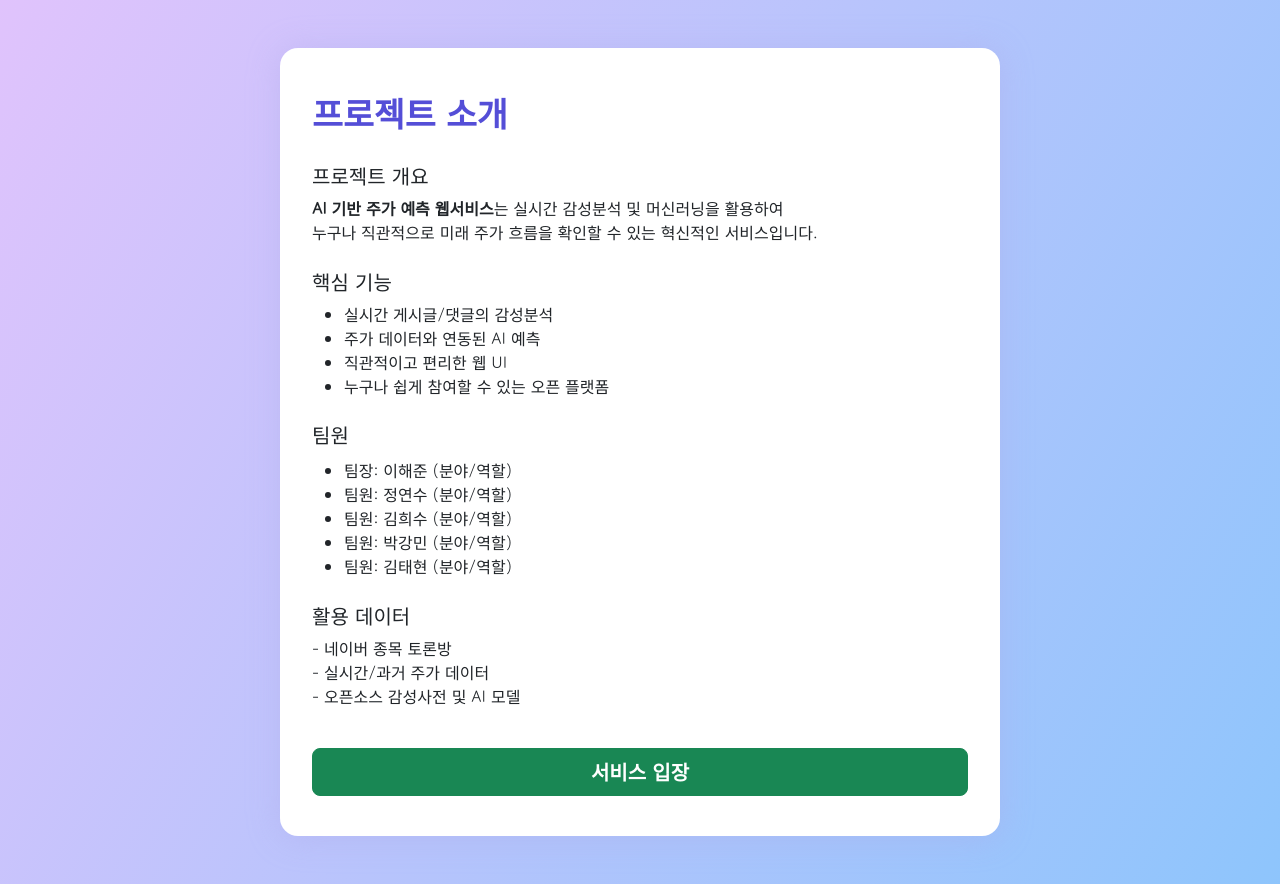
After one commit to heesoo235/skhynix-stock, a Flask app: page /about in a window 1280 px wide. The commit adds this page. Run offline with Flask 3, Linux system fonts and the light colour scheme; some libraries are stand-ins or nearby versions.

Commit message:
about페이지 생성

```diff
--- a/app.py
+++ b/app.py
@@ -33,6 +33,10 @@ def get_db_connection():
 @app.route('/')
 def landing():
     return render_template('landing.html')
+
+@app.route('/about')
+def about():
+    return render_template('about.html')
 
 @app.route('/create/', methods=['GET'])
 def create_form():
--- /dev/null
+++ b/templates/about.html
@@ -0,0 +1,63 @@
+<!DOCTYPE html>
+<html lang="ko">
+<head>
+    <meta charset="UTF-8">
+    <title>프로젝트 소개</title>
+    <link rel="stylesheet" href="https://cdn.jsdelivr.net/npm/bootstrap@5.3.3/dist/css/bootstrap.min.css">
+    <link href="https://fonts.googleapis.com/css2?family=Gowun+Dodum&display=swap" rel="stylesheet">
+    <style>
+        html, body { font-family: 'Gowun Dodum', Arial, sans-serif; }
+        body { background: linear-gradient(120deg, #e0c3fc 0%, #8ec5fc 100%); }
+        .about-card {
+            background: #fff; border-radius: 18px; padding: 40px 32px;
+            box-shadow: 0 2px 32px #aca8ec66; max-width: 720px;
+            margin: 48px auto; text-align: left;
+        }
+        .about-title { font-weight: bold; font-size: 2.1rem; color: #544ed7; }
+        .about-section { margin-top: 1.6rem; }
+        .team-list { margin: 0.7rem 0; }
+        .btn-enter { display: block; width: 100%; margin: 2.5rem 0 0 0; }
+        @media (max-width: 800px) { .about-card { padding: 24px 8px; } }
+    </style>
+</head>
+<body>
+    <div class="about-card">
+        <div class="about-title mb-4">프로젝트 소개</div>
+        <div class="about-section">
+            <h5>프로젝트 개요</h5>
+            <p>
+                <strong>AI 기반 주가 예측 웹서비스</strong>는 실시간 감성분석 및 머신러닝을 활용하여<br>
+                누구나 직관적으로 미래 주가 흐름을 확인할 수 있는 혁신적인 서비스입니다.
+            </p>
+        </div>
+        <div class="about-section">
+            <h5>핵심 기능</h5>
+            <ul>
+                <li>실시간 게시글/댓글의 감성분석</li>
+                <li>주가 데이터와 연동된 AI 예측</li>
+                <li>직관적이고 편리한 웹 UI</li>
+                <li>누구나 쉽게 참여할 수 있는 오픈 플랫폼</li>
+            </ul>
+        </div>
+        <div class="about-section">
+            <h5>팀원</h5>
+            <ul class="team-list">
+                <li>팀장: 이해준 (분야/역할)</li>
+                <li>팀원: 정연수 (분야/역할)</li>
+                <li>팀원: 김희수 (분야/역할)</li>
+                <li>팀원: 박강민 (분야/역할)</li>
+                <li>팀원: 김태현 (분야/역할)</li>
+            </ul>
+        </div>
+        <div class="about-section">
+            <h5>활용 데이터</h5>
+            <p>
+                - 네이버 종목 토론방<br>
+                - 실시간/과거 주가 데이터<br>
+                - 오픈소스 감성사전 및 AI 모델<br>
+            </p>
+        </div>
+        <a href="{{ url_for('index') }}" class="btn btn-lg btn-success btn-enter fw-bold">서비스 입장</a>
+    </div>
+</body>
+</html>
--- a/templates/landing.html
+++ b/templates/landing.html
@@ -56,7 +56,7 @@
                 <b>누구나 쉽게 접근할 수 있는 주가 예측 웹서비스</b>를 만들었습니다.<br>
                 <span class="text-muted small d-block mt-3">2025 Microsoft Dataschool 1기</span>
             </div>
-            <a href="{{ url_for('index') }}" class="btn btn-lg btn-primary mt-2 px-5 fw-bold shadow">입장하기</a>
+            <a href="{{ url_for('about') }}" class="btn btn-lg btn-primary mt-2 px-5 fw-bold shadow">입장하기</a>
         </div>
     </div>
 </body>
```
